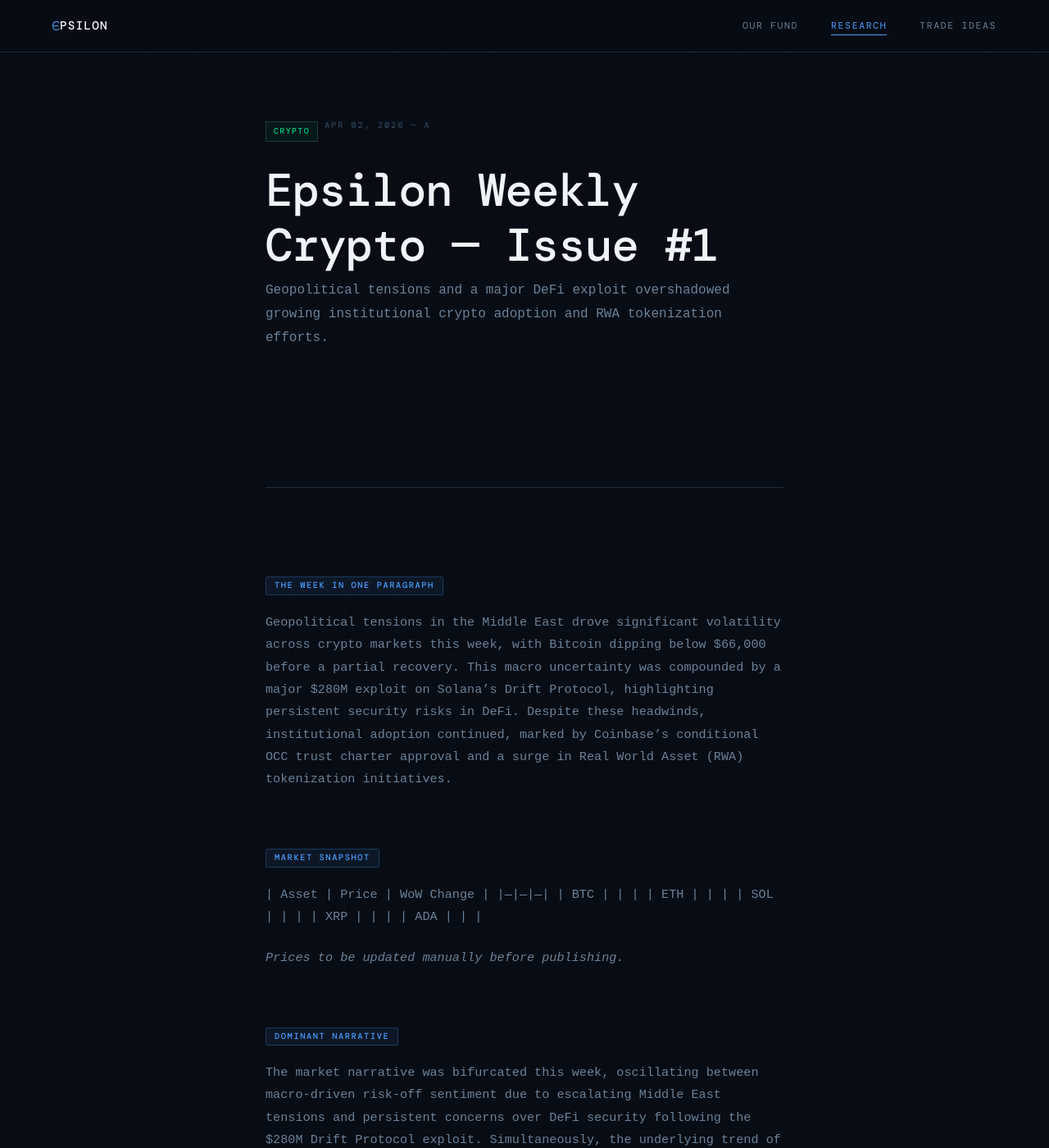
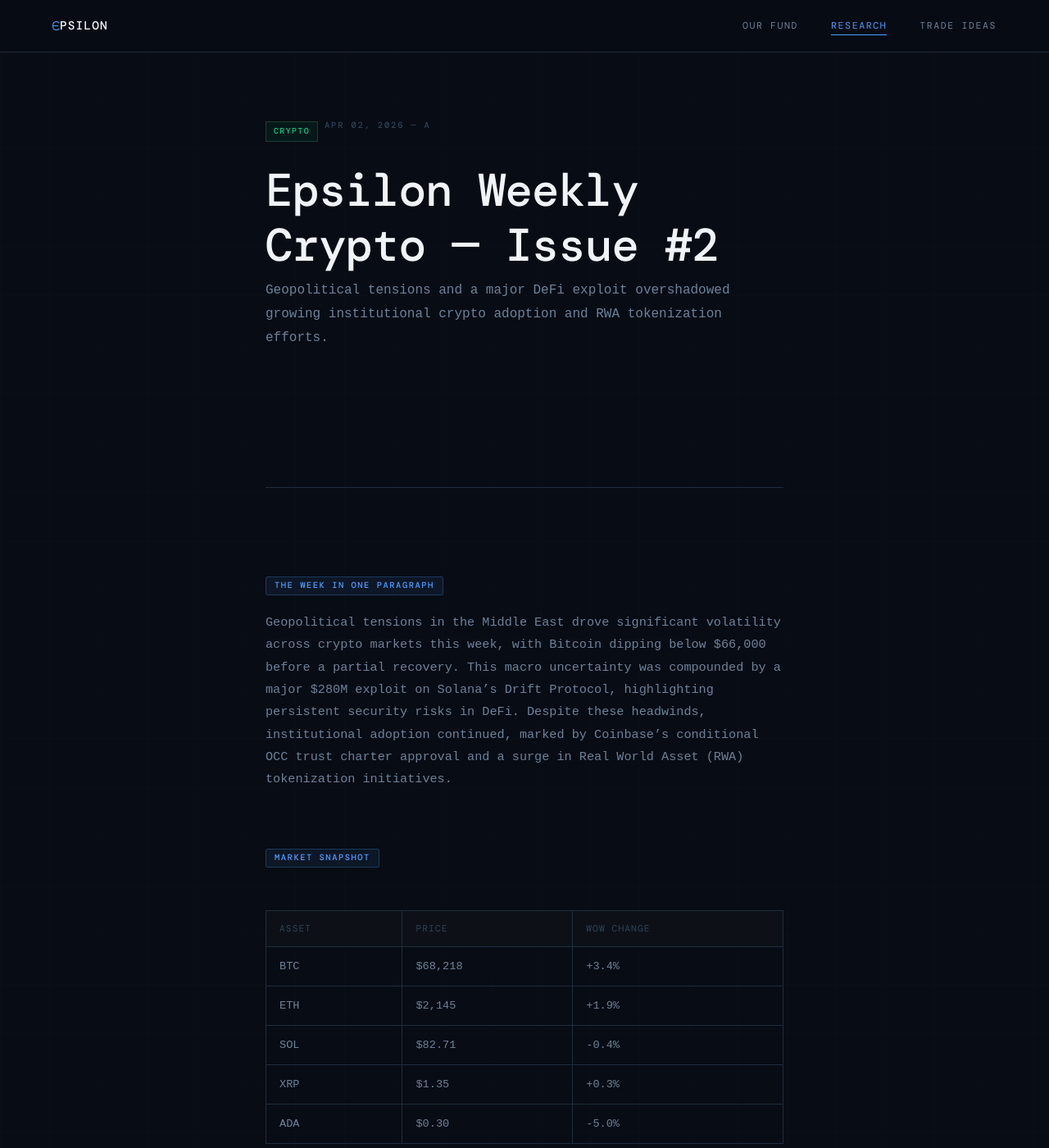
Before and after one commit to Epsilon-Fund/epsilon-fund.github.io, a Jekyll site: the page built from _research/2026-04-02-epsilon-weekly-crypto-issue-2.md, in a window 1280 px wide and 1400 px high. Shown: the whole window at 82% size. Built offline with Jekyll 4.4.1, drawn with Linux system fonts in a browser that asks for light colours; some web fonts are replaced.

Commit message:
Update title and market snapshot in crypto issue #2
Updated the title and market snapshot prices for Issue #2.

```diff
--- a/_research/2026-04-02-epsilon-weekly-crypto-issue-2.md
+++ b/_research/2026-04-02-epsilon-weekly-crypto-issue-2.md
@@ -1,6 +1,6 @@
 ---
 layout: post
-title: "Epsilon Weekly Crypto — Issue #1"
+title: "Epsilon Weekly Crypto — Issue #2"
 date: 2026-04-02
 category: crypto
 author: A
@@ -11,15 +11,14 @@ excerpt: "Geopolitical tensions and a major DeFi exploit overshadowed growing in
 Geopolitical tensions in the Middle East drove significant volatility across crypto markets this week, with Bitcoin dipping below $66,000 before a partial recovery. This macro uncertainty was compounded by a major $280M exploit on Solana's Drift Protocol, highlighting persistent security risks in DeFi. Despite these headwinds, institutional adoption continued, marked by Coinbase's conditional OCC trust charter approval and a surge in Real World Asset (RWA) tokenization initiatives.
 
 ## Market Snapshot
+
 | Asset | Price | WoW Change |
 |---|---|---|
-| BTC | | |
-| ETH | | |
-| SOL | | |
-| XRP | | |
-| ADA | | |
-
-*Prices to be updated manually before publishing.*
+| BTC | $68,218 | +3.4% |
+| ETH | $2,145 | +1.9% |
+| SOL | $82.71 | -0.4% |
+| XRP | $1.35 | +0.3% |
+| ADA | $0.30 | -5.0% |
 
 ## Dominant Narrative
 The market narrative was bifurcated this week, oscillating between macro-driven risk-off sentiment due to escalating Middle East tensions and persistent concerns over DeFi security following the $280M Drift Protocol exploit. Simultaneously, the underlying trend of institutional integration and Real World Asset (RWA) tokenization continued to gain momentum, signaling long-term structural adoption despite short-term volatility.
```
